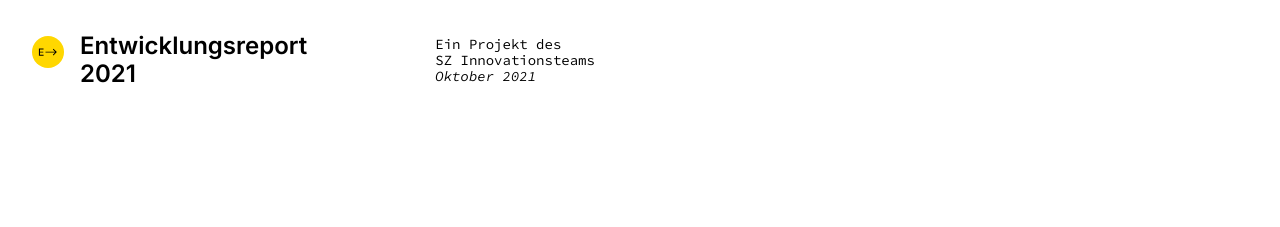
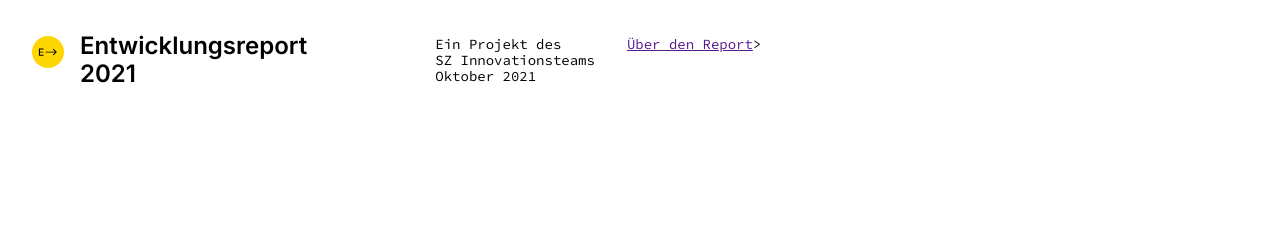
Before and after one commit to Klingebeil/entwicklungsreport-2021-test, a Jekyll site: the page built from index.html, in a window 1280 px wide. Shown: the top 227 px of the page. Built offline with Jekyll 4.4.1, drawn with Linux system fonts in a browser that asks for light colours.

Commit message:
added about link

```diff
--- a/_includes/nav-bar.html
+++ b/_includes/nav-bar.html
@@ -3,5 +3,6 @@
         <a href="{{site.url}}" class="link black"><img src="{{site.url}}/img/logo.svg"></a>
     </div>
     <p class="b mr6 mt0"><a href="{{site.url}}" class="link dim black">Entwicklungsreport<br>2021</a></p>
-    <p class="mr4 f6 mt1 mono">Ein Projekt des<br>SZ Innovationsteams<br><i>Oktober 2021</i></p>
+    <p class="mr4 f6 mt1 mono">Ein Projekt des<br>SZ Innovationsteams<br>Oktober 2021</p>
+    <p class="mr4 f6 mt1 mono"><a href="">Über den Report</a>></p>
 </nav>
```
